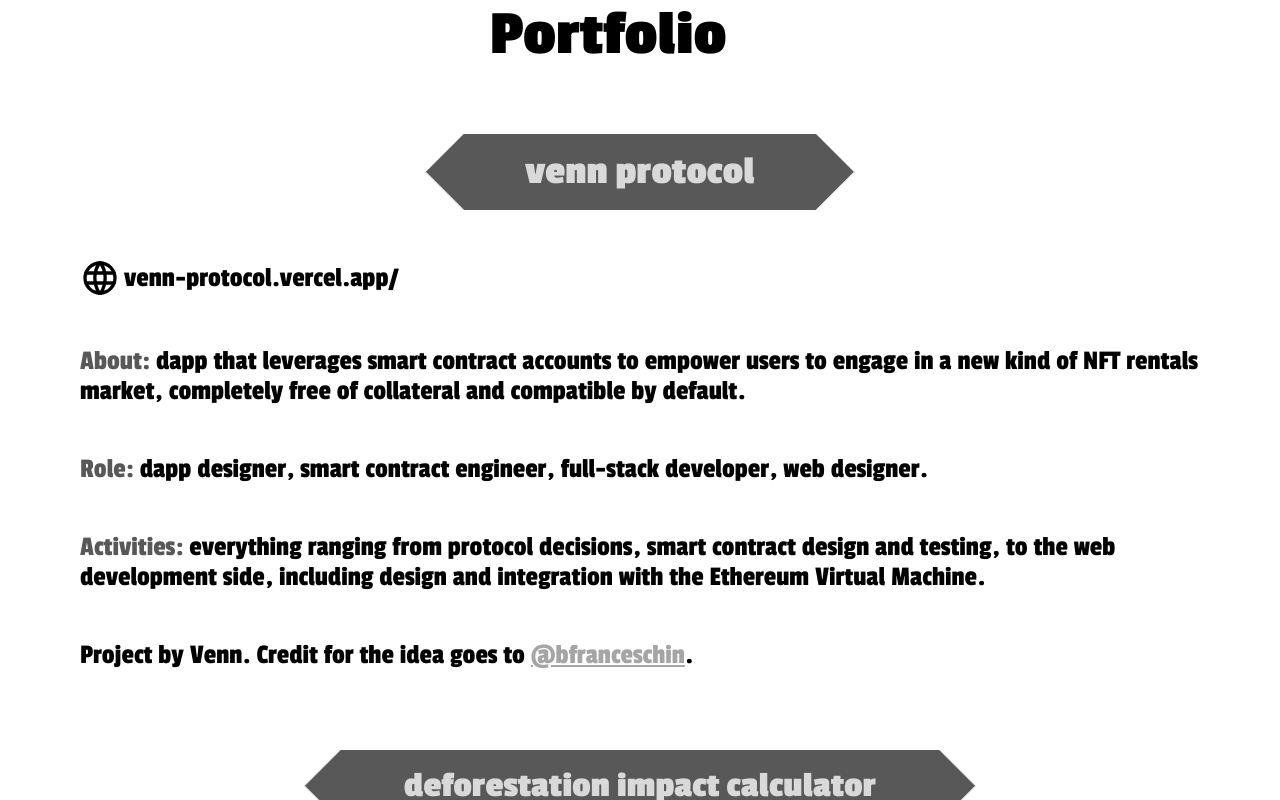
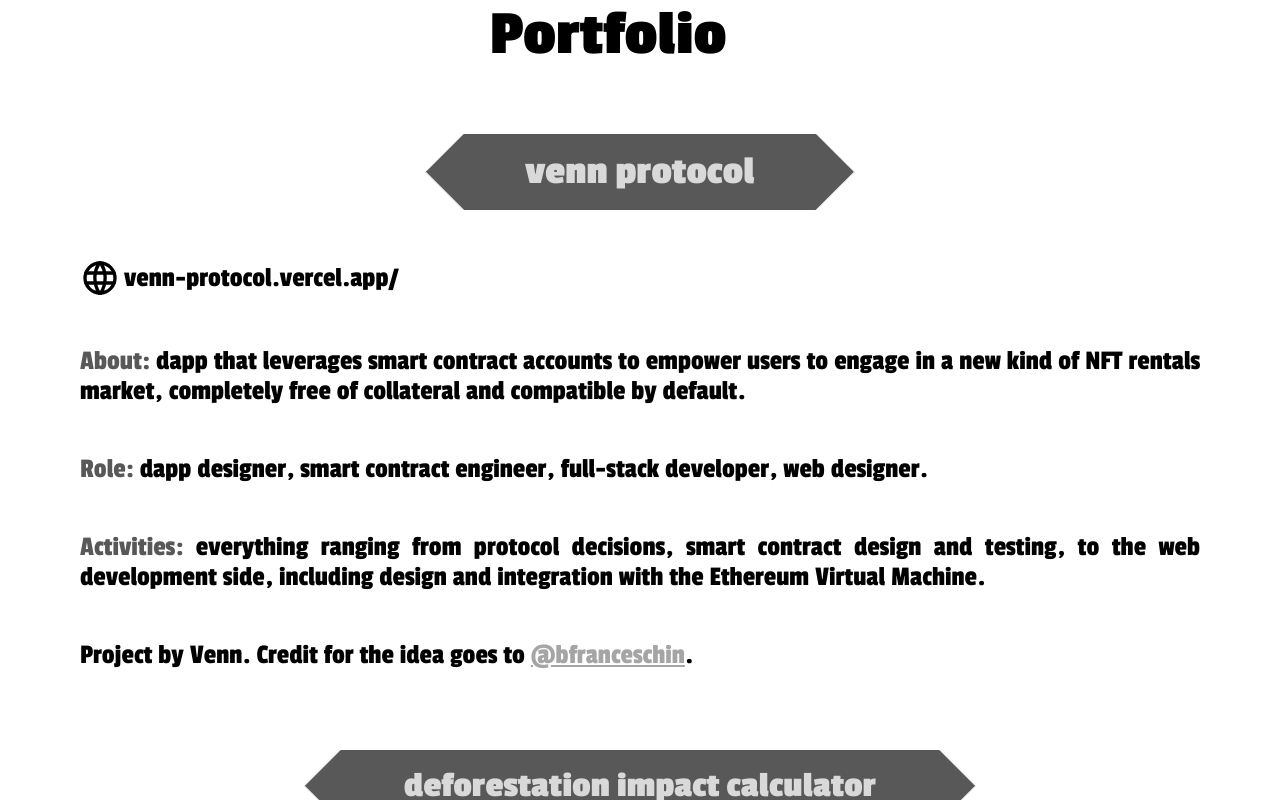
Before and after one commit to pbfranceschin/pbfranceschin.github.io, a React (Create React App) app: page / in a window 1280 px wide. Both pictures are taken after a click on the element 837 px from the left and 458 px from the top of the page. Shown: the part 996-1796 px from the top of the page. Built offline with nearby package versions, Linux system fonts and the light colour scheme.

Commit message:
Protfolio: text alignment

```diff
--- a/src/components/Portfolio/Portfolio.css
+++ b/src/components/Portfolio/Portfolio.css
@@ -26,9 +26,9 @@
     /* box-sizing: border-box; */
 }
 /* .website, */
-/* .portfolioEntry > p {
-    padding-inline: 24px;
-} */
+.portfolioEntry > p {
+    text-align: justify;
+}
 
 .headerContainer {
     display: flex;
```
